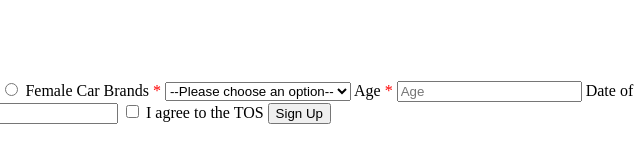
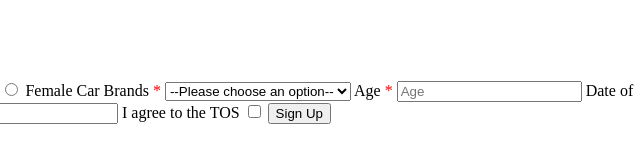
Before and after one commit to acciojob/signup-form-car-Chhaya-Soni, a website: page main.html in a window 1280 px wide. Shown: the full height of the page, 619-1259 px from the left. Drawn offline with Linux system fonts and the light colour scheme.

Commit message:
created a submission

```diff
--- a/main.html
+++ b/main.html
@@ -42,7 +42,7 @@
             <label for="password">Password <span style="color: red;">*</span></label>
             <input type="password" id="password" name="password" placeholder="Password" required>
 
-            <label><input type="checkbox" id="tos" name="tos" required> I agree to the TOS</label>
+            <label> I agree to the TOS </label><input type="checkbox" id="tos" name="tos" required>
 
             <button type="submit">Sign Up</button>
         </form>
```
